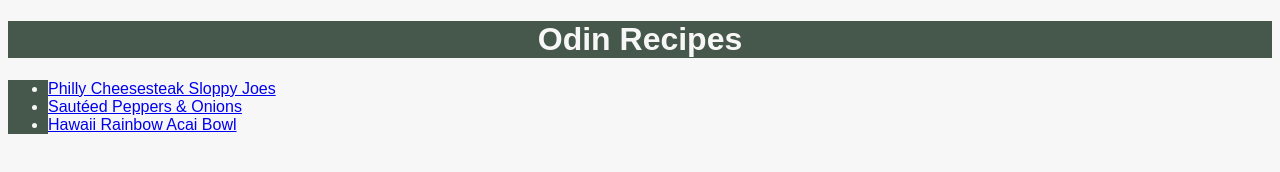
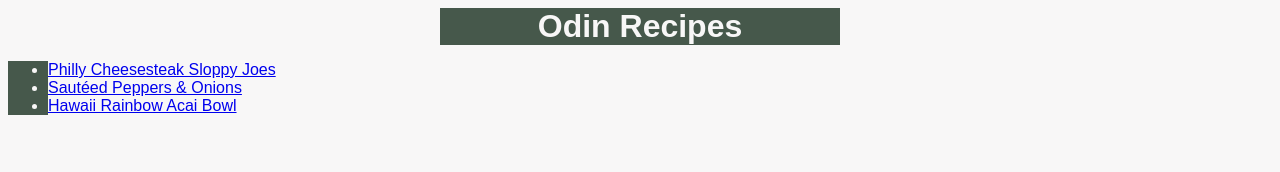
Before and after one commit to mprocto8/odin-recipes, a plain HTML site: page index.html in a window 1280 px wide. Drawn offline with Linux system fonts and the light colour scheme.

Commit message:
Center title on homepage

```diff
--- a/style.css
+++ b/style.css
@@ -7,6 +7,8 @@
 
 #title {
     text-align: center;
+    width: 400px;
+    margin: auto;
 
 }
 
```
